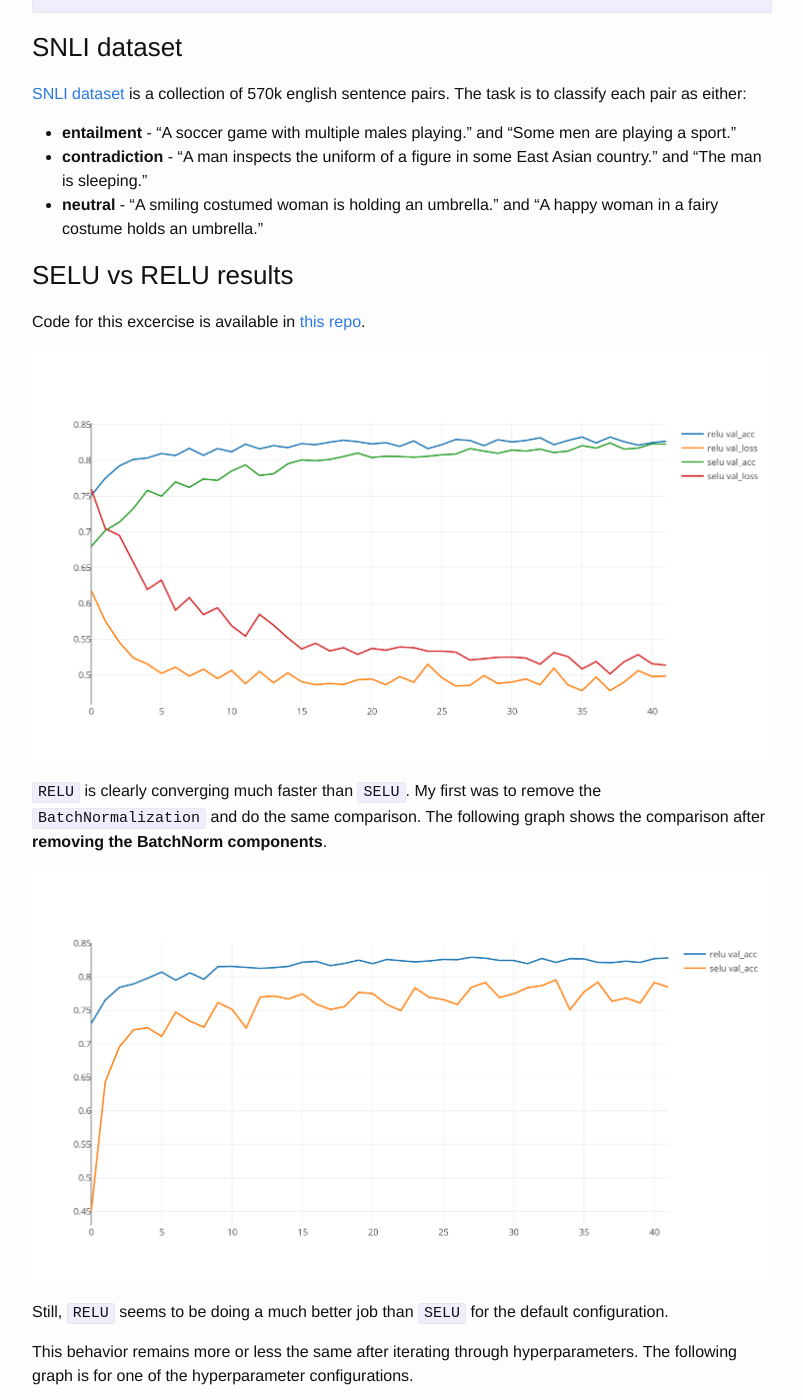
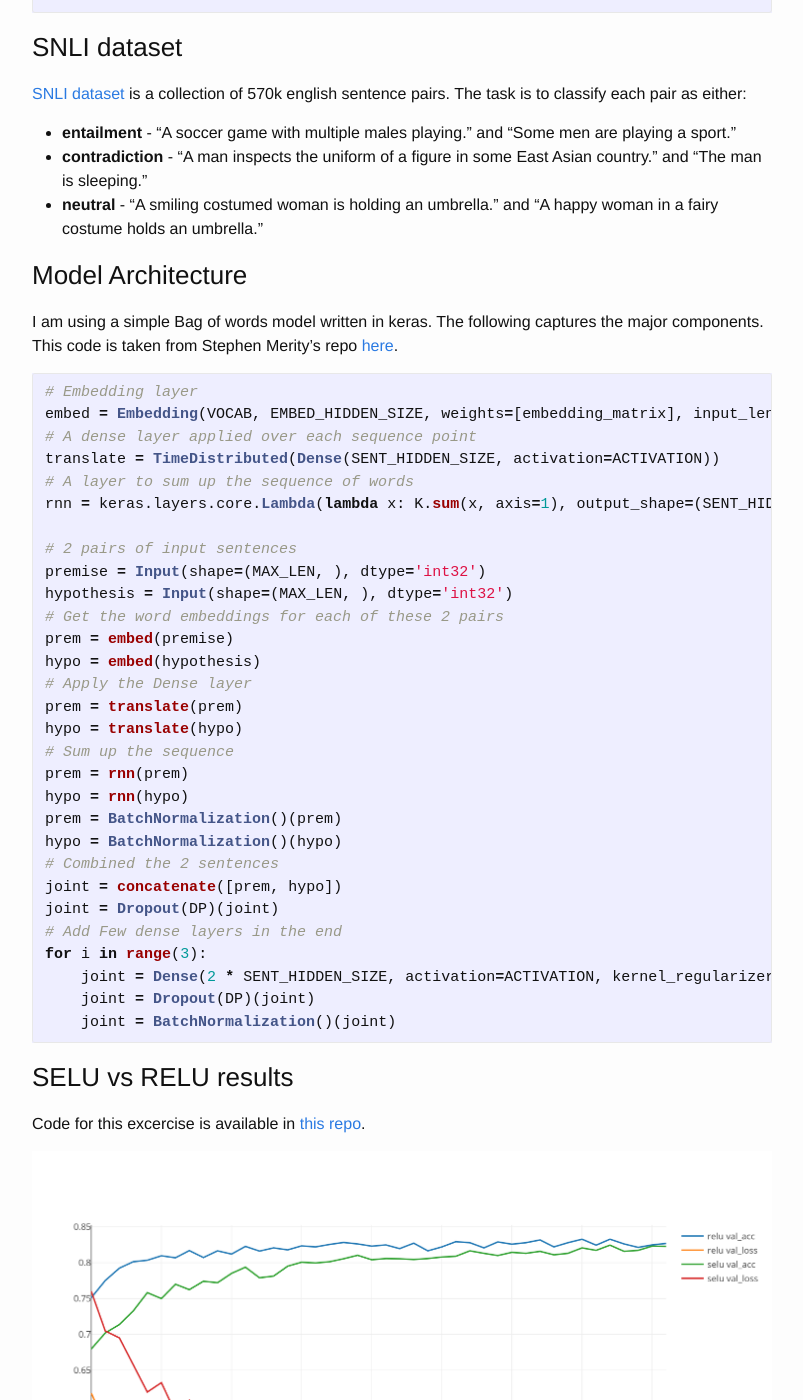
Before and after one commit to hardikp/hardikp.github.io, a Jekyll site: the page built from _posts/2017-07-24-SELU-vs-RELU.md, in a window 1280 px wide and 1400 px high, scrolled down 996 px. Shown: the whole window, without its empty margins (238-1041 px from the left). Built offline with Jekyll 4.4.1, drawn with Linux system fonts in a browser that asks for light colours; comment, search, counter and statistics services are not loaded.

Commit message:
Adding a section for the model architecture

````diff
--- a/_posts/2017-07-24-SELU-vs-RELU.md
+++ b/_posts/2017-07-24-SELU-vs-RELU.md
@@ -43,6 +43,42 @@ def selu(x):
 - **contradiction** - "A man inspects the uniform of a figure in some East Asian country." and "The man is sleeping."
 - **neutral** - "A smiling costumed woman is holding an umbrella." and "A happy woman in a fairy costume holds an umbrella."
 
+### Model Architecture
+
+I am using a simple Bag of words model written in keras. The following captures the major components. This code is taken from Stephen Merity's repo [here](https://github.com/Smerity/keras_snli).
+
+```python
+# Embedding layer
+embed = Embedding(VOCAB, EMBED_HIDDEN_SIZE, weights=[embedding_matrix], input_length=MAX_LEN, trainable=False)
+# A dense layer applied over each sequence point
+translate = TimeDistributed(Dense(SENT_HIDDEN_SIZE, activation=ACTIVATION))
+# A layer to sum up the sequence of words
+rnn = keras.layers.core.Lambda(lambda x: K.sum(x, axis=1), output_shape=(SENT_HIDDEN_SIZE, ))
+
+# 2 pairs of input sentences
+premise = Input(shape=(MAX_LEN, ), dtype='int32')
+hypothesis = Input(shape=(MAX_LEN, ), dtype='int32')
+# Get the word embeddings for each of these 2 pairs
+prem = embed(premise)
+hypo = embed(hypothesis)
+# Apply the Dense layer
+prem = translate(prem)
+hypo = translate(hypo)
+# Sum up the sequence
+prem = rnn(prem)
+hypo = rnn(hypo)
+prem = BatchNormalization()(prem)
+hypo = BatchNormalization()(hypo)
+# Combined the 2 sentences
+joint = concatenate([prem, hypo])
+joint = Dropout(DP)(joint)
+# Add Few dense layers in the end
+for i in range(3):
+    joint = Dense(2 * SENT_HIDDEN_SIZE, activation=ACTIVATION, kernel_regularizer=l2(L2)(joint)
+    joint = Dropout(DP)(joint)
+    joint = BatchNormalization()(joint)
+```
+
 ### SELU vs RELU results
 
 Code for this excercise is available in [this repo](https://github.com/hardikp/selu_snli).
````
